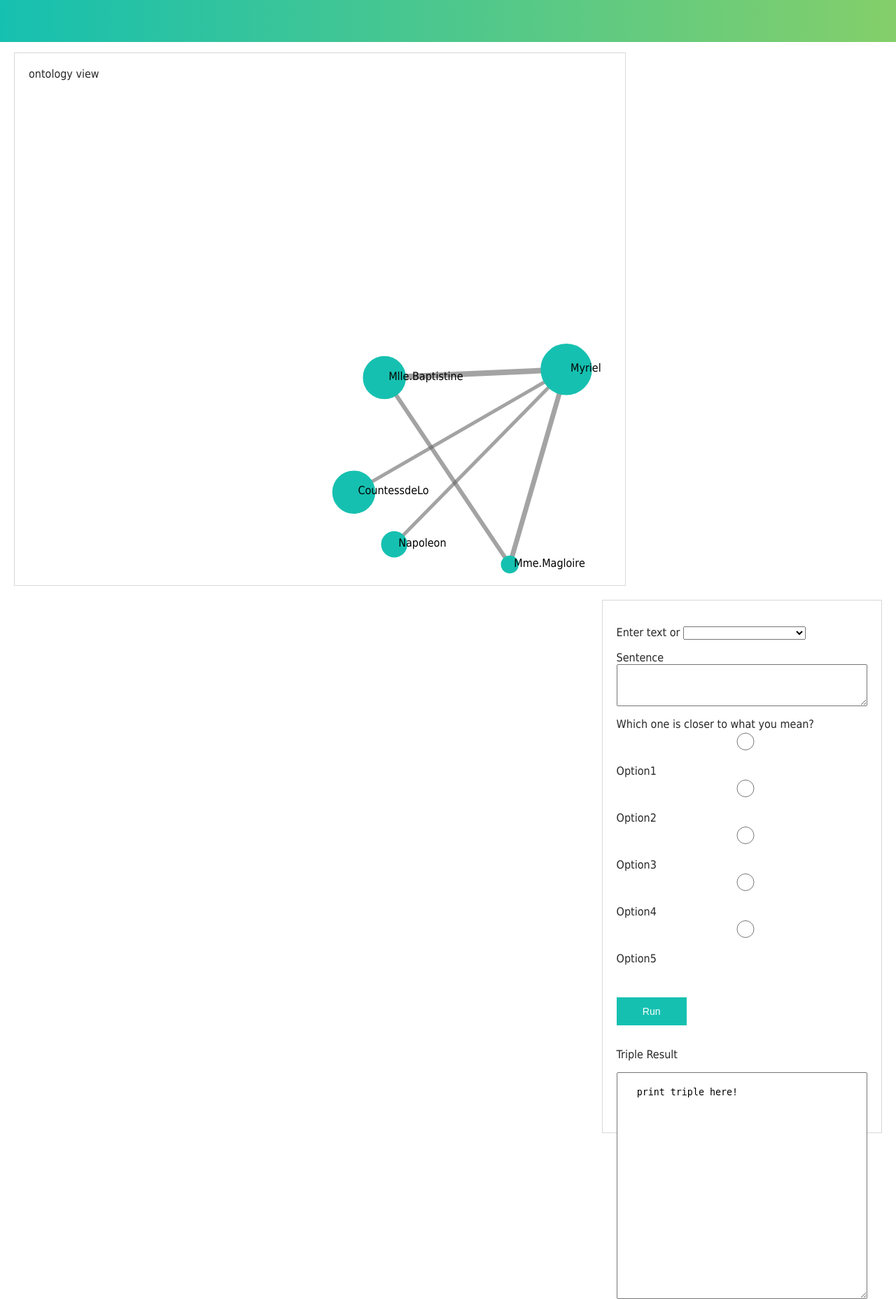
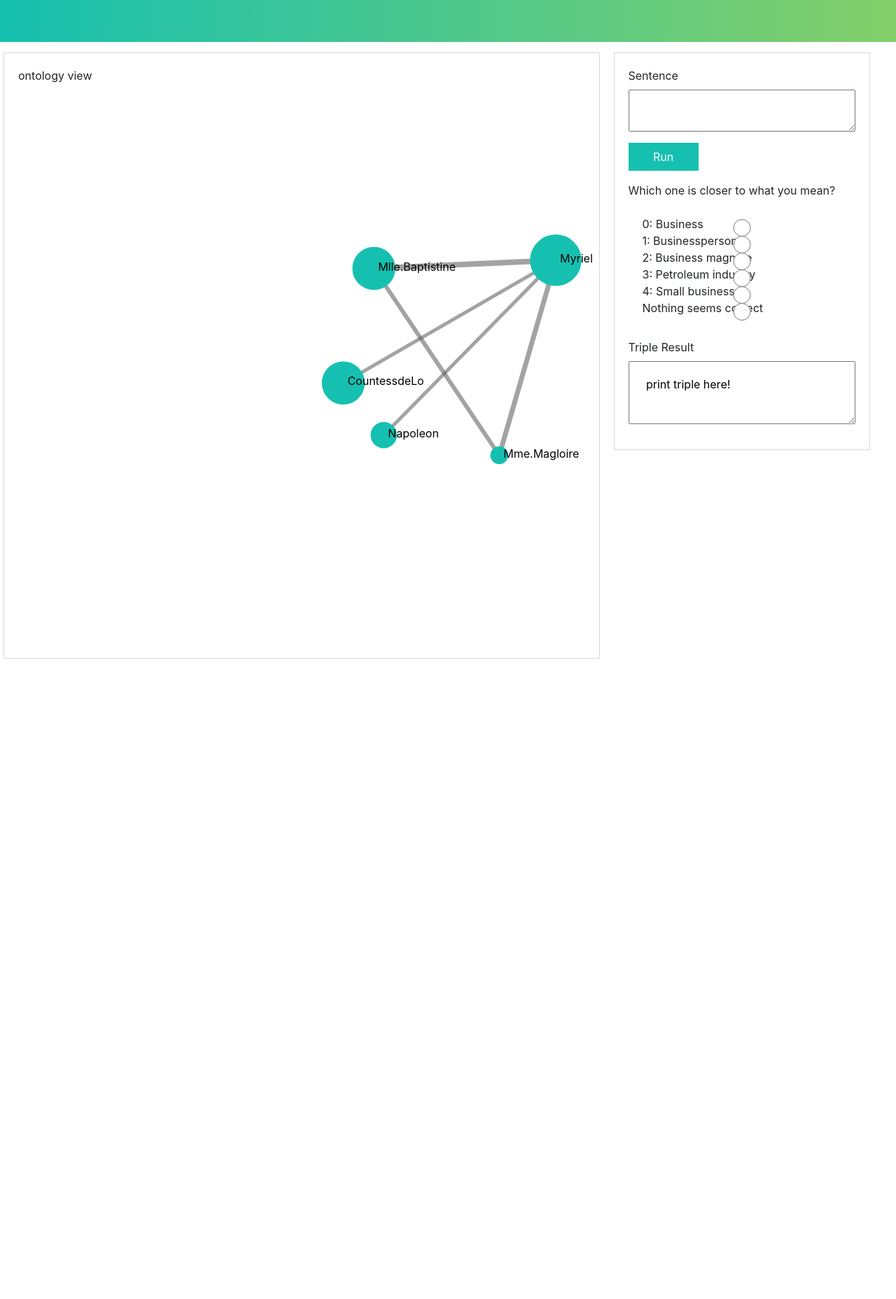
Before and after one commit to Xiaoyu1993/TalkViewer, a Flask app: page / in a window 1280 px wide. Shown: the whole page at 70% size. After the commit the page ends 941 px from the top, so only its background shows below. Run offline with Flask 2, Linux system fonts and the light colour scheme; parts of the project's set-up code (start-up, migrations or seed data) failed here and were passed over; some libraries are stand-ins or nearby versions.

Commit message:
change the content in radios

```diff
--- a/server.py
+++ b/server.py
@@ -9,8 +9,9 @@
 from spacy import displacy
 
 import urllib
-from owlready2 import *
+#from owlready2 import *
 from rdflib import Graph
+from SPARQLWrapper import SPARQLWrapper, JSON
 
 import re
 import xml.etree.ElementTree as ET
@@ -40,7 +41,7 @@
             i_stop = i_stop+1
         # there is no stop word in current chunk
         if i_stop >= len(stopList):
-            break;
+            break
         #print(i_sen)
         # finish going through the chunk
         if stopList[i_stop] > chunkEnd-1:
@@ -70,7 +71,7 @@
 
 
 # extract one triple from given sentence
-def ExtractTriple(sen, index=0):
+def ExtractTriple(sen):
     # initialize the triple and stop word list
     subj = ""
     pred = ""
@@ -184,6 +185,15 @@
     #print('After formatting:  ' + phrase)
     return phrase
 
+# transfer a phrase to a URI form
+def NameURI(url):
+    index_slash = 0
+    for i in range(len(url)-1, -1, -1):
+        if url[i] == '/':
+            index_slash = i+1
+            break
+    return url[index_slash:]
+
 # query the given triple in the ontology with SPARQL
 # return true/false as result
 def QueryTriple(subj, pred, obj):
@@ -224,8 +234,9 @@
         SELECT ?pred ?obj WHERE {
           """ + subj + """ ?pred ?obj.
         }"""
-        # print(qSelect_P_O)
-        r1 = m_graph.query(qSelect_P_O)
+        #r1 = m_graph.query(qSelect_P_O)
+        sparql.setQuery(qSelect_P_O)
+        r1 = sparql.query().convert()
         if r1 != None: # may need one more variable to record source
             r.append(r1)
 
@@ -234,8 +245,9 @@
         SELECT ?sub ?obj WHERE {
           ?sub """ + pred + """ ?obj.
         }"""
-        # print(qSelect_S_O)
-        r2 = m_graph.query(qSelect_S_O)
+        #r2 = m_graph.query(qSelect_S_O)
+        sparql.setQuery(qSelect_S_O)
+        r2 = sparql.query().convert()
         if r2 != None: # may need one more variable to record source
             r.append(r2)
 
@@ -244,8 +256,9 @@
         SELECT ?sub ?pred WHERE {
           ?sub ?pred """ + obj + """.
         }"""
-        # print(qSelect_S_P)
-        r3 = m_graph.query(qSelect_S_P)
+        #r3 = m_graph.query(qSelect_S_P)
+        sparql.setQuery(qSelect_S_P)
+        r3 = sparql.query().convert()
         if r3 != None: # may need one more variable to record source
             r.append(r3)
 
@@ -266,9 +279,10 @@
         SELECT ?sub WHERE {
           ?sub """ + pred + """ """ + obj + """.
         }"""
-        #print(qSelect_S)
-        #print("\nFind triple with 2 components: \n" + pred + ' - ' + obj)
-        r1 = m_graph.query(qSelect_S)
+
+        #r1 = m_graph.query(qSelect_S)
+        sparql.setQuery(qSelect_S)
+        r1 = sparql.query().convert()
         if r1 != None: # may need one more variable to record source
             r.append(r1)
 
@@ -277,9 +291,10 @@
         SELECT ?pred WHERE {
           """ + subj + """ ?pred """ + obj + """.
         }"""
-        #print(qSelect_P)
-        #print("\nFind triple with 2 components: \n" + subj + ' - ' + obj)
-        r2 = m_graph.query(qSelect_P)
+
+        #r2 = m_graph.query(qSelect_P)
+        sparql.setQuery(qSelect_P)
+        r2 = sparql.query().convert()
         if r2 != None: # may need one more variable to record source
             r.append(r2)
 
@@ -288,9 +303,10 @@
         SELECT ?obj WHERE {
           """ + subj + """ """ + pred + """ ?obj.
         }"""
-        #print(qSelect_O)
-        #print("\nFind triple with 2 components: \n" + subj + ' - ' + pred)
-        r3 = m_graph.query(qSelect_O)
+
+        #r3 = m_graph.query(qSelect_O)
+        sparql.setQuery(qSelect_O)
+        r3 = sparql.query().convert()
         if r3 != None: # may need one more variable to record source
             r.append(r3)
 
@@ -316,12 +332,15 @@
             """ + subj + """ """ + pred + """ """ + obj + """.
         }"""
 
-        r = m_graph.query(qAsk)
+        #r = m_graph.query(qAsk)
+        sparql.setQuery(qAsk)
+        r = sparql.query().convert()
 
         #if not r:
         #    print(qAsk)
         #    print(r)
-        return r.askAnswer
+
+        return r["boolean"]
 
 def PartialQuery(subj, pred, obj, subjURI, predURI, objURI):
     if subj==None and pred==None and obj==None:
@@ -365,7 +384,7 @@
                     part_obj = objURI
 
                 r1 = ComponentQuery1(part_subj, part_pred, part_obj)
-                print(r1)
+                #print(r1)
                 if r1 and len(r1)>0:
                     r2 = ComponentQuery2(part_subj, part_pred, part_obj)
                     if r2 and len(r2)>0:
@@ -377,6 +396,7 @@
                         else:
                             print("\nFind triple with 2 components:")
                             PrintQueryResult(r2)
+                            #print(r2)
                     else:
                         print("\nFind triple with 1 components:")
                         PrintQueryResult(r1)
@@ -390,19 +410,33 @@
     return len(r1)>0 or len(r2)>0 or r3
 
 def PrintQueryResult(results):
-    for result in results:
-        for var in result.vars:
-            print(var.toPython())
-        for binding in result.bindings:
-            print(binding.toPython())
+    # for sparqlWrapper
+    for group in results:
+        print(group)
+        for result in group["results"]["bindings"]:
+            print('( ', end='')
+            if "sub" in result:
+                print(NameURI(result["sub"]["value"]) + ' - ', end='')
+            else:
+                print('* -', end='')
+            if "pred" in result:
+                print(NameURI(result["pred"]["value"]) + ' - ', end='')
+            else:
+                print('* -', end='')
+            if "obj" in result:
+                print(NameURI(result["obj"]["value"]), end='')
+            else:
+                print('* )\n', end='')
 
 # load Spacy NLP dictionary
 nlp = spacy.load('en_core_web_sm')
 
 # load DBPD ontology and construct graph for query
-m_world = World()# Owlready2 stores every triples in a ‘World’ object
-m_onto = m_world.get_ontology("./server_resource/dbpedia.owl").load()
-m_graph = m_world.as_rdflib_graph()
+#m_world = World()# Owlready2 stores every triples in a ‘World’ object
+#m_onto = m_world.get_ontology("./server_resource/dbpedia.owl").load()
+#m_graph = m_world.as_rdflib_graph()
+sparql = SPARQLWrapper("./server_resource/dbpedia.owl")#http://dbpedia.org/sparql
+sparql.setReturnFormat(JSON)
 
 def main_loop():
     # load data
@@ -413,8 +447,8 @@
     for item in reader:
         #format sentences in item as string
         fullP = "".join(item)
-        splitP = fullP.split(";", 3);
-        splitS = splitP[3][1:len(splitP[3])].split(".");
+        splitP = fullP.split(";", 3)
+        splitS = splitP[3][1:len(splitP[3])].split(".")
         #print(splitS)
         for sen in splitS:
             senSet.append(sen)#store the sentence into an array
--- a/static/main.js
+++ b/static/main.js
@@ -55,7 +55,7 @@
             </ul>
         </div-->
 
-        <product-review @review-submitted="addReview"></product-review>
+        <input-box @review-submitted="addReview"></input-box>
 
 
     </div>
@@ -124,7 +124,7 @@
     }
 })
 
-Vue.component('product-review', {
+Vue.component('input-box', {
     template:`
     <form class="input-box" @submit.prevent="onSubmit">
         <p v-if="errors.length">
@@ -139,15 +139,17 @@
             <input id="name" v-model="name">
         </p-->
 
-        <p>
-            <label for="rating">Enter text or</label>
-            <select id="example" v-model.number="chooseSent">
-                <option selected disabled>Choose here</option>
-                <option> Nurses are females. </option>
-                <option> Businessman is a person. </option>
-                <option> I am a Purdue graduate. </option>
-            </select>
-        </p>
+        <div class="dropdown-menu">
+            <label for="chooseSen">Enter text or</label>
+            <button class="dropDown" type="button" id="chooseSen" data-toggle="dropdown" aria-haspopup="true" aria-expanded="false">
+                Choose here
+            </button>
+            <div class="dropdown-menu" aria-labelledby="dropdownMenuButton">
+                <a class="dropdown-item" href="#"> Nurses are females. </a>
+                <a class="dropdown-item" href="#"> Businessman is a person. </a>
+                <a class="dropdown-item" href="#"> I am a Purdue graduate. </a>
+            </div>
+        </div>
 
         <p>
             <label> Sentence </label>
@@ -155,35 +157,72 @@
         </p>
 
         <p>
-            <label> Which one is closer to what you mean? </label>
-            <input type="radio" id="option1" value="1" v-model="chooseSent">
-            <label for="option1"> Option1 </label>
-            <input type="radio" id="option2" value="2" v-model="chooseSent">
-            <label for="option2"> Option2 </label>
-            <input type="radio" id="option3" value="3" v-model="chooseSent">
-            <label for="option3"> Option3 </label>
-            <input type="radio" id="option4" value="4" v-model="chooseSent">
-            <label for="option4"> Option4 </label>
-            <input type="radio" id="option5" value="5" v-model="chooseSent">
-            <label for="option5"> Option5 </label>
+            <button type="submit" class="button" id = "button-submit"> Run </button>
         </p>
 
         <p>
-            <button type="submit" class="button" id = "button-submit"> Run </button>
+            <label> Which one is closer to what you mean? </label>
+            <div class="form-check">
+                <input class="form-check-input" type="radio" v-model="chooseSent" name="exampleRadios" id="option0" value="0" checked>
+                <label class="form-check-label" for="option0">
+                    {{candiSent[0]}}
+                </label>
+            </div>
+            <div class="form-check">
+                <input class="form-check-input" type="radio" v-model="chooseSent" name="exampleRadios" id="option1" value="1">
+                <label class="form-check-label" for="option1">
+                    {{candiSent[1]}}
+                </label>
+            </div>
+            <div class="form-check">
+                <input class="form-check-input" type="radio" v-model="chooseSent" name="exampleRadios" id="option2" value="2">
+                <label class="form-check-label" for="option2">
+                    {{candiSent[2]}}
+                </label>
+            </div>
+            <div class="form-check">
+                <input class="form-check-input" type="radio" v-model="chooseSent" name="exampleRadios" id="option3" value="3">
+                <label class="form-check-label" for="option3">
+                    {{candiSent[3]}}
+                </label>
+            </div>
+            <div class="form-check">
+                <input class="form-check-input" type="radio" v-model="chooseSent" name="exampleRadios" id="option4" value="4">
+                <label class="form-check-label" for="option4">
+                    {{candiSent[4]}}
+                </label>
+            </div>
+            <div class="form-check">
+                <input class="form-check-input" type="radio" v-model="chooseSent" name="exampleRadios" id="option5" value="-1">
+                <label class="form-check-label" for="option5">
+                    Nothing seems correct
+                </label>
+            </div>
         </p>
     </form>
     `,
     data(){
         return {
             typeSent: null,
-            chooseSent: null,
+            chooseSent: -2,
+            candiSent: ["0: Business", "1: Businessperson", "2: Business magnate", "3: Petroleum industry", "4: Small business"],
             errors: []
         }
     },
     methods:{
         onSubmit(){
-            if (this.typeSent || this.chooseSent){
+            if (this.typeSent || this.chooseSent>-2){
                 //create a new object named productReview
+                if(this.typeSent){
+                    let inputSent = {
+                        sentence: this.typeSent,
+                        chooseSent: this.chooseSent,
+                        name: "",
+                        rating: 0,
+                        review: "",
+                        recommend: false
+                    }
+                }else if(this.chooseSent>-2){
                     let inputSent = {
                         typeSent: this.typeSent,
                         chooseSent: this.chooseSent,
@@ -192,9 +231,10 @@
                         review: "",
                         recommend: false
                     }
+                }
 
                 // send the productReview to parent object product
-                this.$emit('review-submitted', inputSen)
+                this.$emit('review-submitted', inputSent)
 
                 //reset the content of input box
                 this.typeSent = null
@@ -206,6 +246,130 @@
         }
     }
 })
+
+Vue.component('temp-box', {
+    template:`
+    <form class="input-box" @submit.prevent="onSubmit">
+        <p v-if="errors.length">
+            <b>Please correct the following error(s):</b>
+            <ul>
+                <li v-for="error in errors">{{error}}</li>
+            </ul>
+        </p>
+
+        <!--p>
+            <label for="name">Name:</label>
+            <input id="name" v-model="name">
+        </p-->
+
+        <div class="dropdown-menu">
+            <label for="chooseSen">Enter text or</label>
+            <button class="dropDown" type="button" id="chooseSen" data-toggle="dropdown" aria-haspopup="true" aria-expanded="false">
+                Choose here
+            </button>
+            <div class="dropdown-menu" aria-labelledby="dropdownMenuButton">
+                <a class="dropdown-item" href="#"> Nurses are females. </a>
+                <a class="dropdown-item" href="#"> Businessman is a person. </a>
+                <a class="dropdown-item" href="#"> I am a Purdue graduate. </a>
+            </div>
+        </div>
+
+        <p>
+            <label> Sentence </label>
+            <textarea id = "text-input" v-model="typeSent"></textarea>
+        </p>
+
+        <p>
+            <button type="submit" class="button" id = "button-submit"> Run </button>
+        </p>
+
+        <p>
+            <label> Which one is closer to what you mean? </label>
+            <div class="form-check">
+                <input class="form-check-input" type="radio" v-model="chooseSent" name="exampleRadios" id="option0" value="0" checked>
+                <label class="form-check-label" for="option0">
+                    {{candiSent[0]}}
+                </label>
+            </div>
+            <div class="form-check">
+                <input class="form-check-input" type="radio" v-model="chooseSent" name="exampleRadios" id="option1" value="1">
+                <label class="form-check-label" for="option1">
+                    {{candiSent[1]}}
+                </label>
+            </div>
+            <div class="form-check">
+                <input class="form-check-input" type="radio" v-model="chooseSent" name="exampleRadios" id="option2" value="2">
+                <label class="form-check-label" for="option2">
+                    {{candiSent[2]}}
+                </label>
+            </div>
+            <div class="form-check">
+                <input class="form-check-input" type="radio" v-model="chooseSent" name="exampleRadios" id="option3" value="3">
+                <label class="form-check-label" for="option3">
+                    {{candiSent[3]}}
+                </label>
+            </div>
+            <div class="form-check">
+                <input class="form-check-input" type="radio" v-model="chooseSent" name="exampleRadios" id="option4" value="4">
+                <label class="form-check-label" for="option4">
+                    {{candiSent[4]}}
+                </label>
+            </div>
+            <div class="form-check">
+                <input class="form-check-input" type="radio" v-model="chooseSent" name="exampleRadios" id="option5" value="-1">
+                <label class="form-check-label" for="option5">
+                    Nothing seems correct
+                </label>
+            </div>
+        </p>
+    </form>
+    `,
+    data(){
+        return {
+            typeSent: null,
+            chooseSent: -2,
+            candiSent: ["0: Business", "1: Businessperson", "2: Business magnate", "3: Petroleum industry", "4: Small business"],
+            errors: []
+        }
+    },
+    methods:{
+        onSubmit(){
+            if (this.typeSent || this.chooseSent>-2){
+                //create a new object named productReview
+                if(this.typeSent){
+                    let inputSent = {
+                        sentence: this.typeSent,
+                        chooseSent: this.chooseSent,
+                        name: "",
+                        rating: 0,
+                        review: "",
+                        recommend: false
+                    }
+                }else if(this.chooseSent>-2){
+                    let inputSent = {
+                        typeSent: this.typeSent,
+                        chooseSent: this.chooseSent,
+                        name: "",
+                        rating: 0,
+                        review: "",
+                        recommend: false
+                    }
+                }
+
+                // send the productReview to parent object product
+                this.$emit('review-submitted', inputSent)
+
+                //reset the content of input box
+                this.typeSent = null
+                this.chooseSent = null
+            }
+            else{
+                this.errors.push("Please type or choose a test sentence.")
+            }
+        }
+    }
+})
+
 var app = new Vue({
     el: '#app',
     data: {
--- a/static/style.css
+++ b/static/style.css
@@ -30,6 +30,13 @@
   .input-box{
     width: 100%;
 
+  }
+
+  .dropDown{
+    font-size: 14px;
+    padding: 10px 8px 10px 5px;
+    border-radius: 6px;
+    position: relative;
   }
 
   .triple{
@@ -99,6 +106,7 @@
     height: 40px;
     width: 100px;
     font-size: 14px;
+    border-radius: 6px;
   }
 
   .disabledButton {
--- a/templates/index.html
+++ b/templates/index.html
@@ -4,6 +4,8 @@
         <title> Talk Tracer </title>
 
         <link rel="stylesheet" type="text/css" href="{{ url_for('static',filename='style.css') }}">
+        <link rel="stylesheet" href="https://stackpath.bootstrapcdn.com/bootstrap/4.3.1/css/bootstrap.min.css" integrity="sha384-ggOyR0iXCbMQv3Xipma34MD+dH/1fQ784/j6cY/iJTQUOhcWr7x9JvoRxT2MZw1T" crossorigin="anonymous">
+
         <script src="{{ url_for('static',filename='d3.min.js') }}"></script>
         <script src="https://ajax.googleapis.com/ajax/libs/jquery/3.3.1/jquery.min.js"></script>
         <script src="https://cdn.staticfile.org/twitter-bootstrap/3.3.7/js/bootstrap.min.js"></script>
@@ -63,9 +65,7 @@
 
             <div id="right" class="right-column">
                 <div id="app" class="input">
-
                     <product :premium="premium" @add-to-cart="addToCart" @remove-from-cart="removeFromCart"></product>
-
                 </div>
 
                 <div id="tri" class="triple">
@@ -76,7 +76,9 @@
             </div>
         </div>
 
-
+        <script src="https://code.jquery.com/jquery-3.3.1.slim.min.js" integrity="sha384-q8i/X+965DzO0rT7abK41JStQIAqVgRVzpbzo5smXKp4YfRvH+8abtTE1Pi6jizo" crossorigin="anonymous"></script>
+        <script src="https://cdnjs.cloudflare.com/ajax/libs/popper.js/1.14.7/umd/popper.min.js" integrity="sha384-UO2eT0CpHqdSJQ6hJty5KVphtPhzWj9WO1clHTMGa3JDZwrnQq4sF86dIHNDz0W1" crossorigin="anonymous"></script>
+        <script src="https://stackpath.bootstrapcdn.com/bootstrap/4.3.1/js/bootstrap.min.js" integrity="sha384-JjSmVgyd0p3pXB1rRibZUAYoIIy6OrQ6VrjIEaFf/nJGzIxFDsf4x0xIM+B07jRM" crossorigin="anonymous"></script>
 
         <script src="https://cdn.jsdelivr.net/npm/vue"></script>
         <script src="{{ url_for('static',filename='main.js') }}"></script>
```
Also changed, not shown: 1 other file. Lines whose indentation alone changed are shown as unchanged.
